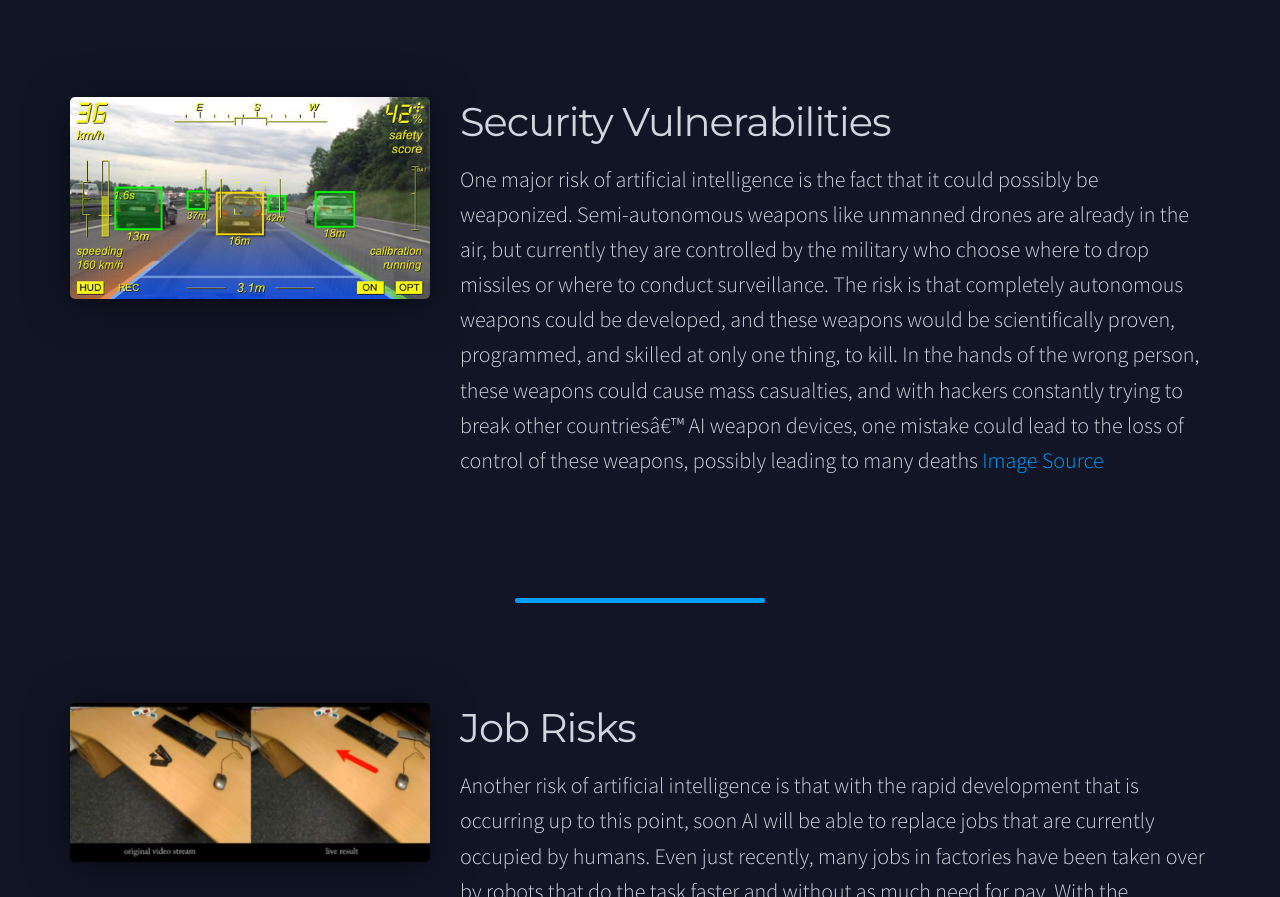
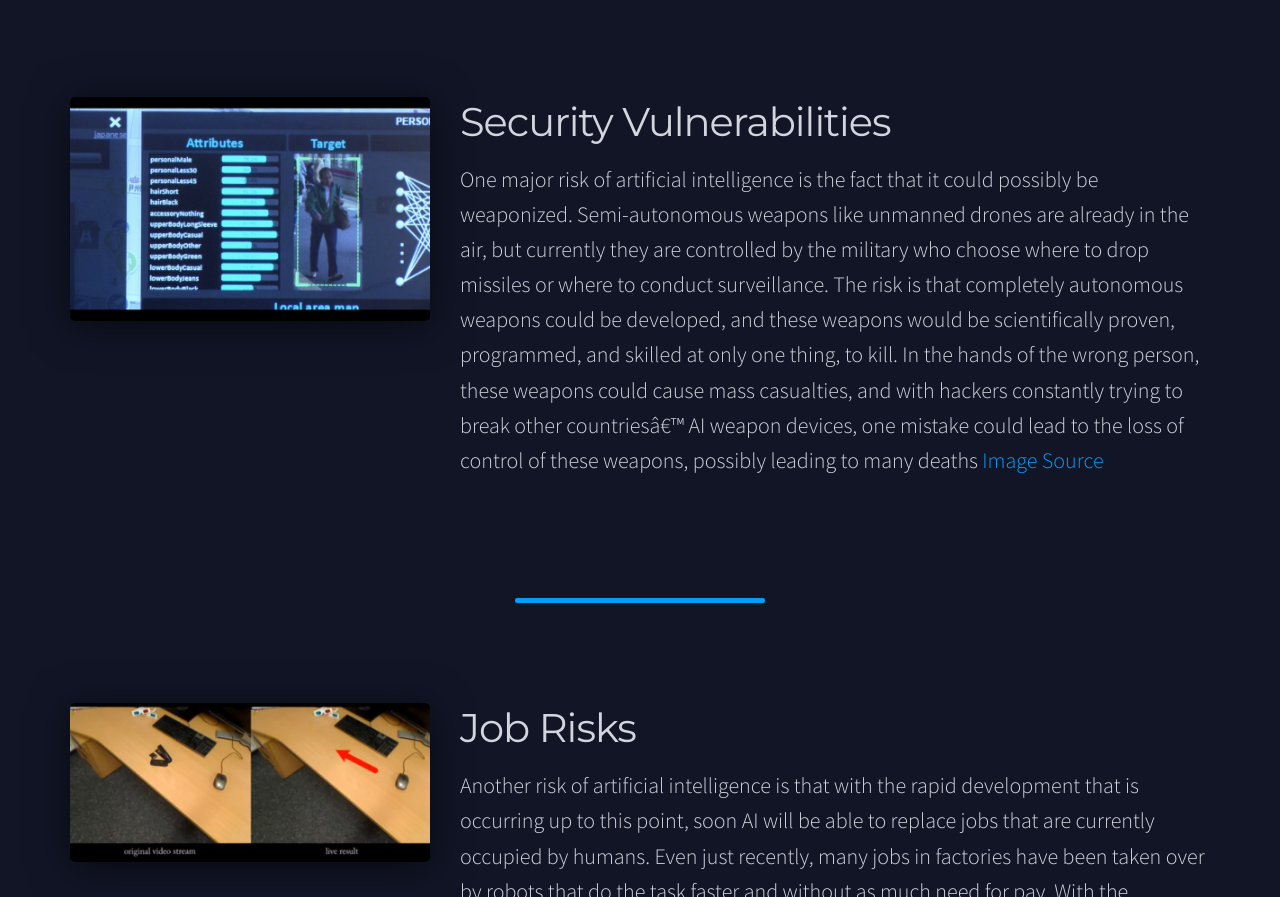
Before and after one commit to sankarrevath/AIWebsite2018, a plain HTML site: page Concerns.html in a window 1280 px wide. Shown: the part 1955-2852 px from the top of the page. Drawn offline with Linux system fonts and the light colour scheme.

Commit message:
redone final?

```diff
--- a/Concerns.html
+++ b/Concerns.html
@@ -42,7 +42,7 @@
   </div>
 </div>  <div class="row content">
     <div class="col-sm-4">
-      <img src="./Concerns_files/ar-driving.jpg" alt="" class="image img-responsive">
+      <img src="./Concerns_files/security.jpg" alt="" class="image img-responsive">
     </div>
     <div class="col-sm-8">
       <h2 class="section-title">Security Vulnerabilities</h2>
```
Also changed, not shown: Benefits.html (+1 -1 lines), Concerns_files/security.jpg (added).
